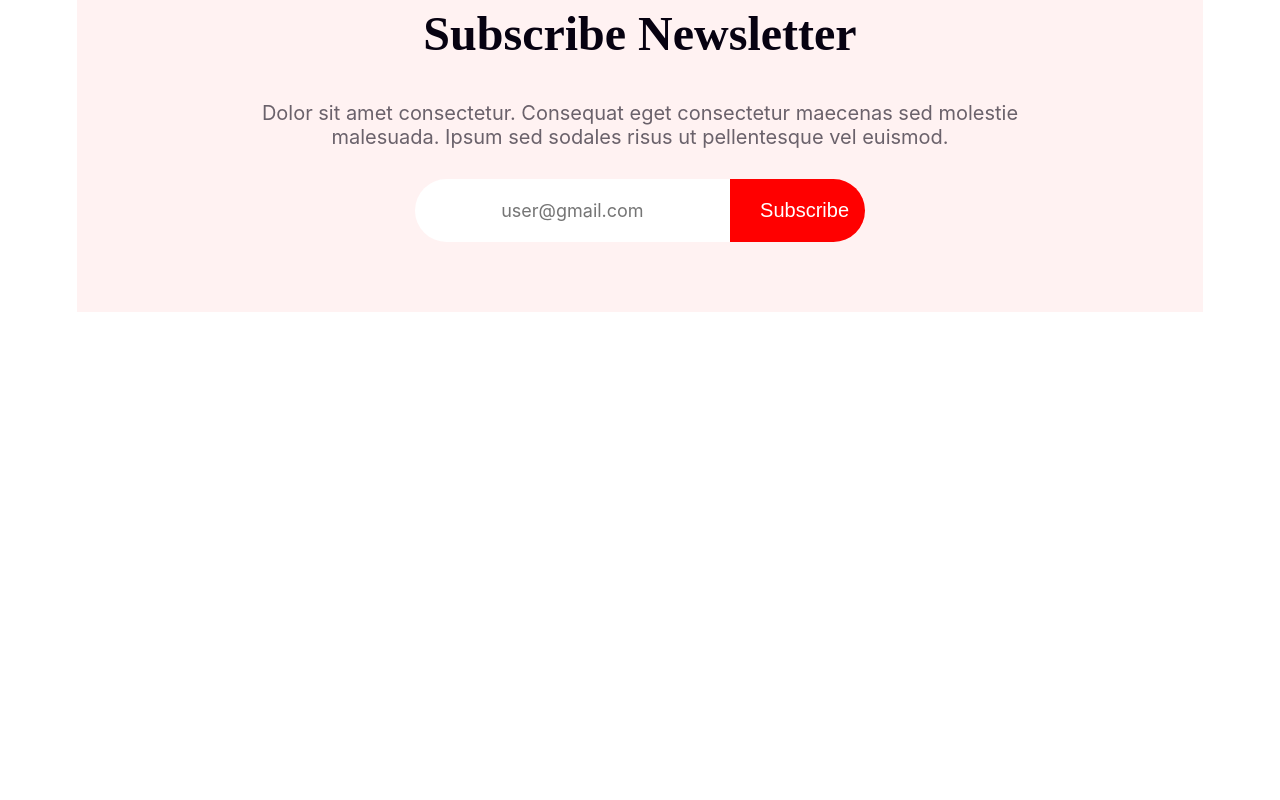
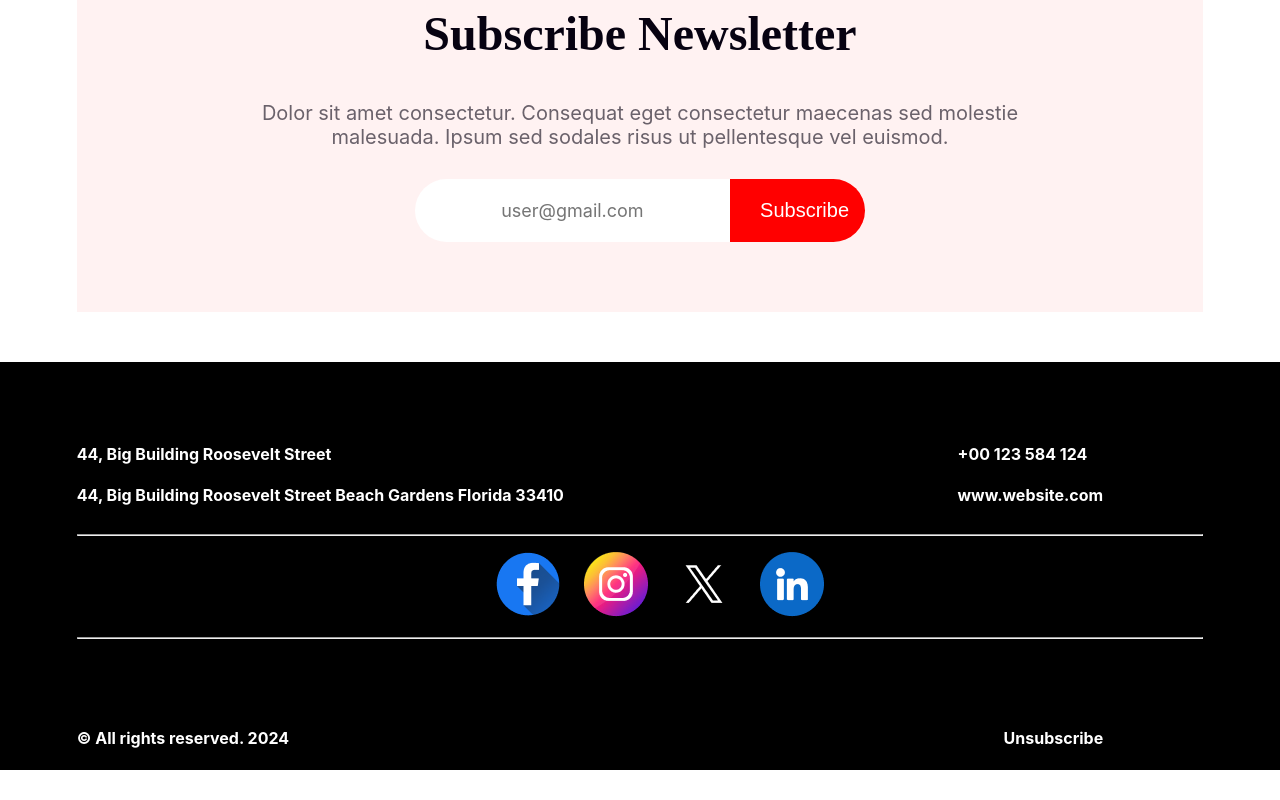
Before and after one commit to AhesanToha/new-year, a plain HTML site: page index.html in a window 1280 px wide. Shown: the part 6521-7321 px from the top of the page. Before the commit the page ends 6883 px from the top, so only its background shows below. Drawn offline with Linux system fonts and the light colour scheme.

Commit message:
footer section added

```diff
--- a/index.html
+++ b/index.html
@@ -143,5 +143,41 @@
         </div>
       </section>
     </main>
+
+    <!-- Footer design -->
+    <footer>
+      <div class="footer-container">
+        <div class="addresses">
+          <div class="address">
+            <h4>44, Big Building Roosevelt Street</h4>
+            <h4>
+              44, Big Building Roosevelt Street Beach Gardens Florida 33410
+            </h4>
+          </div>
+          <div class="address">
+            <h4>+00 123 584 124</h4>
+            <h4>www.website.com</h4>
+          </div>
+        </div>
+        <hr />
+        <div class="icons">
+          <ul>
+            <li><img src="resources/Facebook.png" alt="" /></li>
+            <li><img src="resources/Instagram.png" alt="" /></li>
+            <li><img src="resources/Twitter.png" alt="" /></li>
+            <li><img src="resources/Linkedin.png" alt="" /></li>
+          </ul>
+        </div>
+        <hr />
+        <div class="addresses">
+          <div class="address">
+            <h4>&copy; All rights reserved. 2024</h4>
+          </div>
+          <div class="address">
+            <h4>Unsubscribe</h4>
+          </div>
+        </div>
+      </div>
+    </footer>
   </body>
 </html>
--- a/style.css
+++ b/style.css
@@ -297,5 +297,33 @@ body {
   cursor: pointer;
 }
 .input-container input[type="submit"]:hover {
-    background-color: rgb(255, 0, 106);
+  background-color: rgb(255, 0, 106);
 }
+
+/* Footer styles */
+footer {
+  background-color: black;
+}
+.footer-container {
+  width: 88%;
+  color: white;
+  margin: 30px auto;
+}
+
+.addresses {
+  display: flex;
+  padding-top: 60px;
+  justify-content: space-between;
+  padding-right: 100px;
+  font-family: Inter;
+}
+
+.icons ul {
+  display: flex;
+  list-style: none;
+  justify-content: center;
+  gap: 24px;
+}
+.icons ul li img:hover {
+  cursor: pointer;
+}
```
